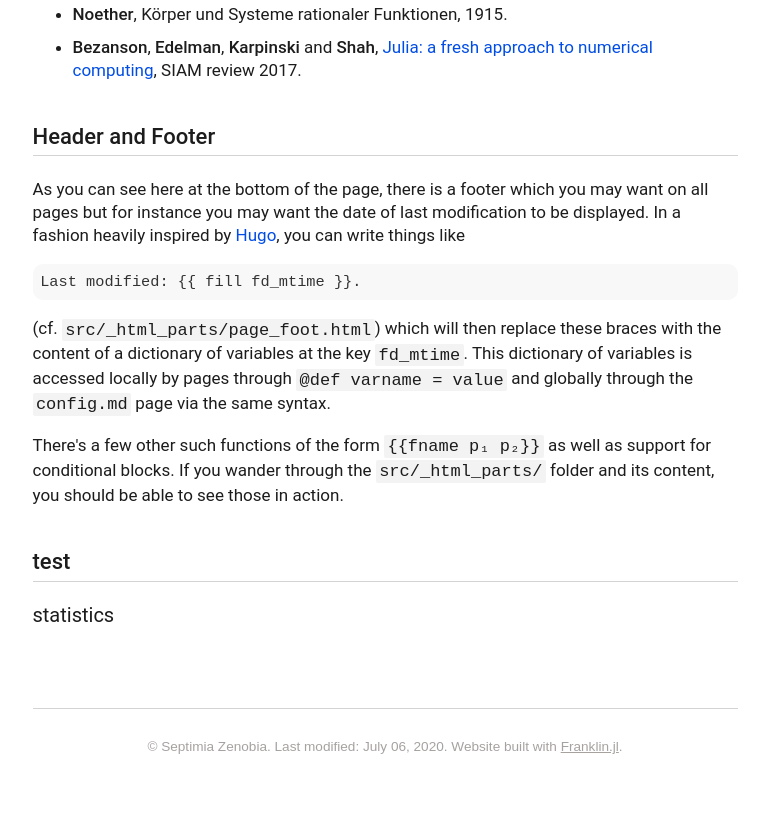
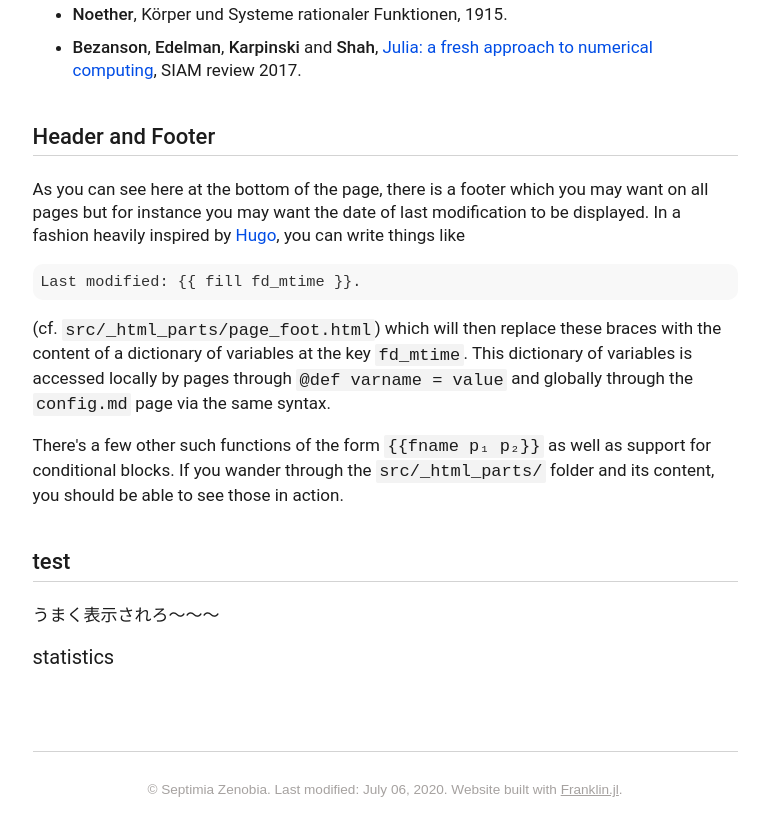
Before and after one commit to daikichiba9511/mysite, a plain HTML site: page index.html in a window 1280 px wide. Shown: the part 4532-5367 px from the top of the page, without its empty margins (255-1024 px from the left). Before the commit the page ends 5346 px from the top, so only its background shows below. Drawn offline with Linux system fonts and the light colour scheme.

Commit message:
Deploying to master from  @ 8e8e951901e9c1f2ae1779febdb1fa32c4c4dd4e 🚀

```diff
--- a/index.html
+++ b/index.html
@@ -14,6 +14,7 @@
 <p>&#40;cf. <code>src/_html_parts/page_foot.html</code>&#41; which will then replace these braces with the content of a dictionary of variables at the key <code>fd_mtime</code>. This dictionary of variables is accessed locally by pages through <code>@def varname &#61; value</code> and globally through the <code>config.md</code> page via the same syntax.</p>
 <p>There&#39;s a few other such functions of the form <code>&#123;&#123;fname p₁ p₂&#125;&#125;</code> as well as support for conditional blocks. If you wander through the <code>src/_html_parts/</code> folder and its content, you should be able to see those in action.</p>
 <h2 id=test ><a href="#test">test</a></h2>
+<p>うまく表示されろ〜〜〜</p>
 <h3 id=statistics ><a href="#statistics">statistics</a></h3><div class=page-foot >
   <div class=copyright >
     &copy; Septimia Zenobia. Last modified: July 06, 2020. Website built with <a href="https://github.com/tlienart/Franklin.jl">Franklin.jl</a>.
```
